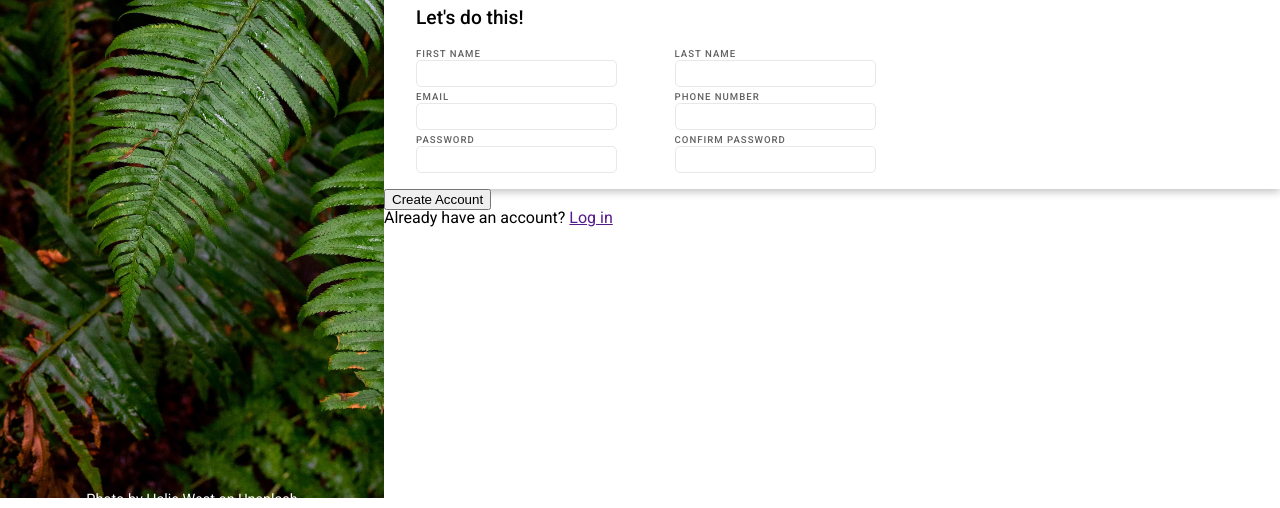
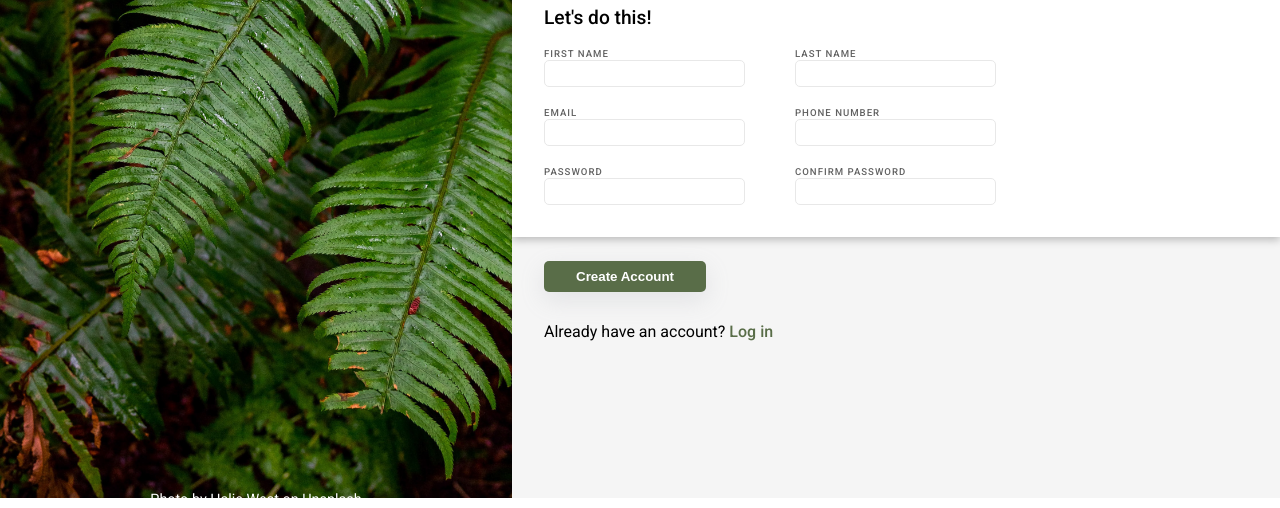
Before and after one commit to daniel-sebastian-buhaianu/top-signup-form, a plain HTML site: page index.html in a window 1280 px wide. Shown: the part 302-810 px from the top of the page. Drawn offline with Linux system fonts and the light colour scheme.

Commit message:
Style form footer

```diff
--- a/style.css
+++ b/style.css
@@ -58,9 +58,10 @@ main {
   display: flex;
   width: 100%;
   height: 100vh;
+  background-color: whitesmoke;
 }
 #logo {
-  width: 30%;
+  width: 40%;
   background-image: url("green-leaf.jpg");
   background-size: cover;
 }
@@ -91,7 +92,7 @@ main {
   font-size: 0.9rem;
 }
 #form {
-  width: 70%;
+  width: 60%;
 }
 #form > div:first-child {
   padding-top: 10rem;
@@ -111,6 +112,7 @@ main {
 #form > div:nth-child(2) {
   box-shadow: rgba(0, 0, 0, 0.24) 0px 3px 8px;
   padding: 1rem 2rem;
+  background-color: white;
 }
 #form > div:nth-child(2) > h3 {
   font-size: 1.2rem;
@@ -121,9 +123,10 @@ main {
   display: flex;
   flex-wrap: wrap;
   justify-content: space-between;
-  width: 55%;
+  width: 450px;
 }
 #form > div:nth-child(2) > div > div {
+  margin-bottom: 1rem;
 }
 #form label {
   text-transform: uppercase;
@@ -139,3 +142,21 @@ main {
   border-radius: 5px;
   padding: 5px 10px;
 }
+#form > div:last-child {
+  padding: 1.5rem 2rem;
+}
+#form > div:last-child > button {
+  background-color: #596D48;
+  color: white;
+  font-weight: bold;
+  padding: 0.5rem 2rem;
+  border: 0;
+  border-radius: 5px;
+  box-shadow: rgba(149, 157, 165, 0.2) 0px 8px 24px;
+  margin-bottom: 2rem;
+}
+#form > div:last-child a {
+  color: #596D48;
+  font-weight: 500;
+  text-decoration: none;
+}
```
